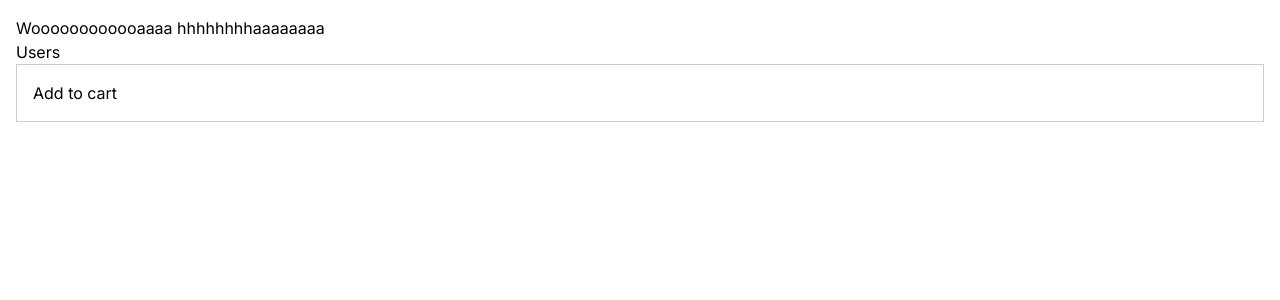
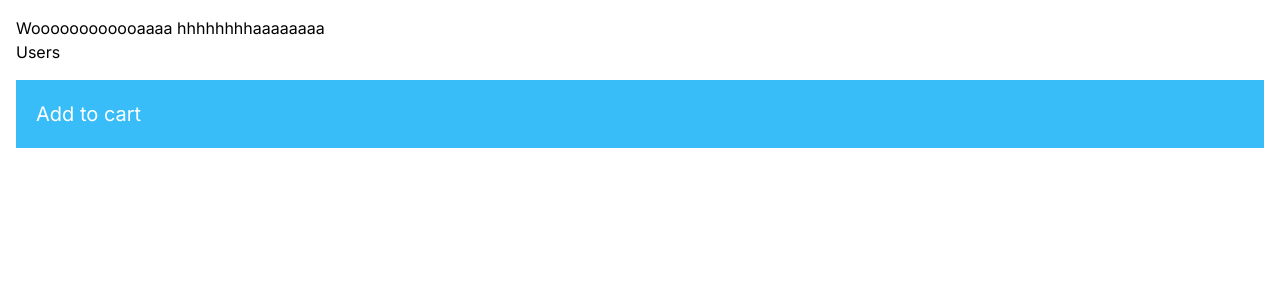
Before and after one commit to phmanhquan/next-app, a Next.js app: page / in a window 1280 px wide. Shown: the top 300 px of the page. Built offline with nearby package versions, Linux system fonts and the light colour scheme.

Commit message:
tailwind

```diff
--- a/app/components/ProductCard.tsx
+++ b/app/components/ProductCard/ProductCard.tsx
@@ -4,7 +4,7 @@
 
 const ProductCard = () => {
   return (
-    <div className={styles.card}>
+    <div className="p-5 my-4 bg-sky-400 text-white text-xl hover:bg-sky-500">
       <AddToCart></AddToCart>
     </div>
   );
--- a/app/page.tsx
+++ b/app/page.tsx
@@ -1,5 +1,5 @@
 import Link from "next/link";
-import ProductCard from "./components/ProductCard";
+import ProductCard from "./components/ProductCard/ProductCard";
 
 export default function Home() {
   return (
```
Also changed, not shown: app/components/ProductCard/AddToCart.tsx (renamed from app/components/AddToCart.tsx), app/components/ProductCard/ProductCard.module.css (renamed from app/components/ProductCard.module.css).
